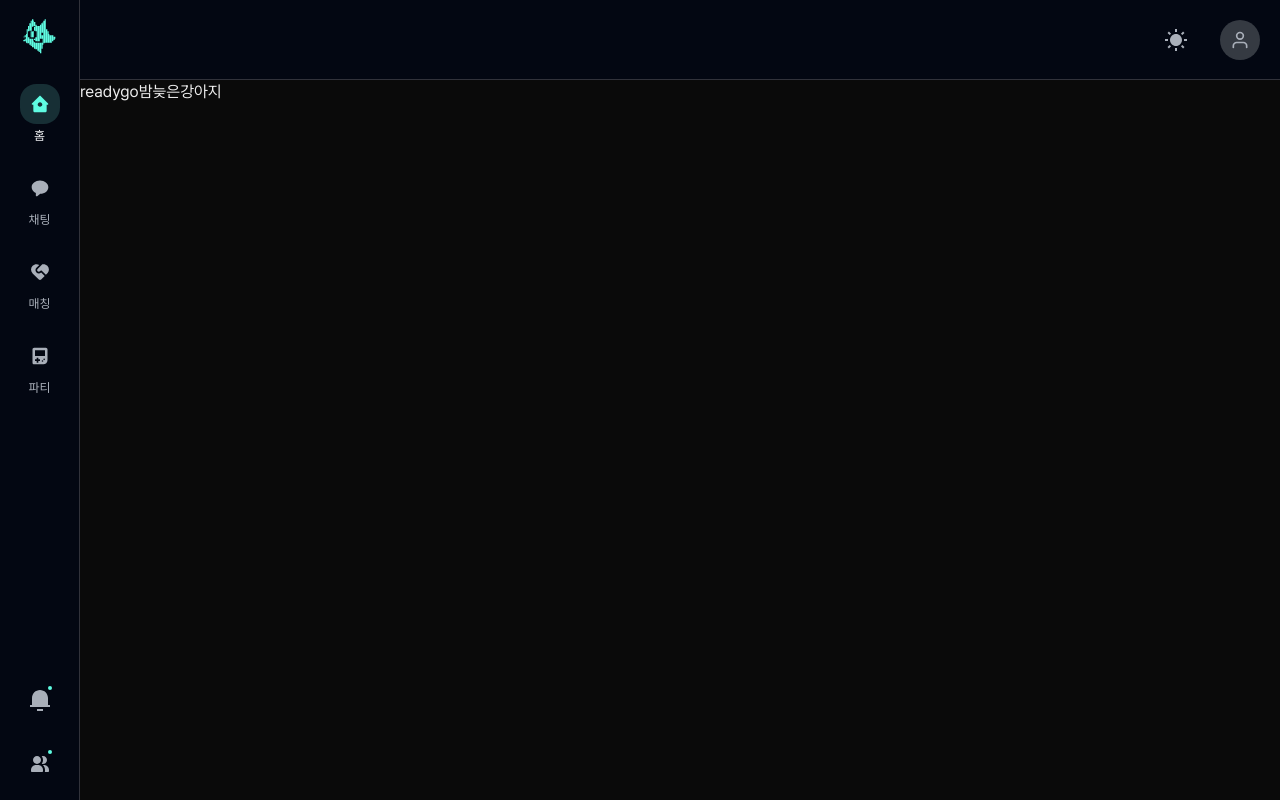
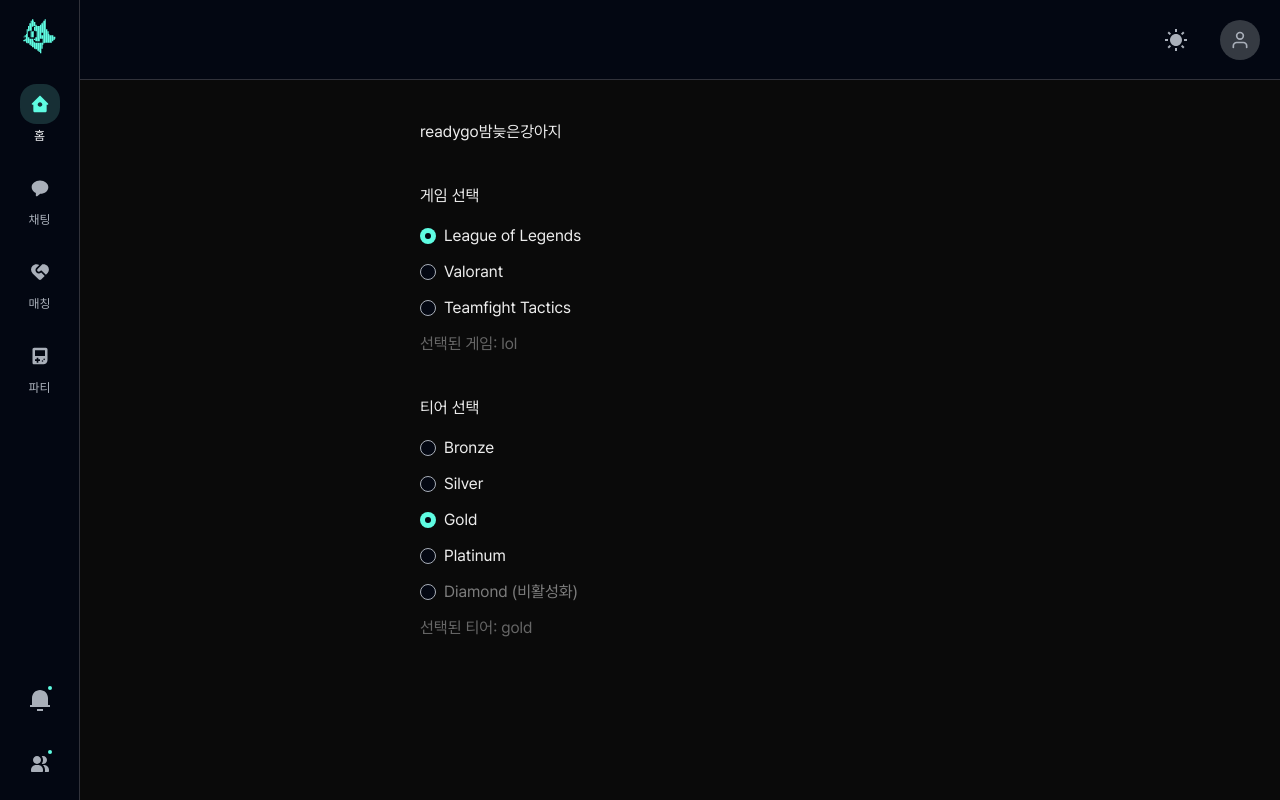
Before and after one commit to szeunkk/ReadyGo, a Next.js app: page / in a window 1280 px wide. Built offline with nearby package versions, Linux system fonts and the light colour scheme.

Commit message:
test: Radio 그룹 테스트 코드 추가
- 게임 선택 라디오 그룹 (LOL, Valorant, TFT)
- 티어 선택 라디오 그룹 (Bronze ~ Diamond)
- disabled 상태 테스트 포함
- 실시간 선택 상태 표시
- 같은 name 그룹 내에서 하나만 선택되는지 확인용

```diff
--- a/src/app/page.tsx
+++ b/src/app/page.tsx
@@ -1,5 +1,107 @@
+'use client';
+
 import { generateNickname } from '@/lib/nickname/generateNickname';
+import Radio from '@/commons/components/radio';
+import { useState } from 'react';
 
 export default function Home() {
-  return <>readygo{generateNickname()}</>;
+  const [selectedGame, setSelectedGame] = useState('lol');
+  const [selectedTier, setSelectedTier] = useState('gold');
+
+  return (
+    <div style={{ padding: '40px', maxWidth: '600px', margin: '0 auto' }}>
+      <h1>readygo{generateNickname()}</h1>
+
+      <div style={{ marginTop: '40px' }}>
+        <h2 style={{ marginBottom: '16px' }}>게임 선택</h2>
+        <div style={{ display: 'flex', flexDirection: 'column', gap: '12px' }}>
+          <label style={{ display: 'flex', gap: '8px', alignItems: 'center' }}>
+            <Radio
+              name="game"
+              value="lol"
+              checked={selectedGame === 'lol'}
+              onChange={(e) => setSelectedGame(e.target.value)}
+            />
+            <span>League of Legends</span>
+          </label>
+          <label style={{ display: 'flex', gap: '8px', alignItems: 'center' }}>
+            <Radio
+              name="game"
+              value="valorant"
+              checked={selectedGame === 'valorant'}
+              onChange={(e) => setSelectedGame(e.target.value)}
+            />
+            <span>Valorant</span>
+          </label>
+          <label style={{ display: 'flex', gap: '8px', alignItems: 'center' }}>
+            <Radio
+              name="game"
+              value="tft"
+              checked={selectedGame === 'tft'}
+              onChange={(e) => setSelectedGame(e.target.value)}
+            />
+            <span>Teamfight Tactics</span>
+          </label>
+        </div>
+        <p style={{ marginTop: '12px', color: '#666' }}>
+          선택된 게임: {selectedGame}
+        </p>
+      </div>
+
+      <div style={{ marginTop: '40px' }}>
+        <h2 style={{ marginBottom: '16px' }}>티어 선택</h2>
+        <div style={{ display: 'flex', flexDirection: 'column', gap: '12px' }}>
+          <label style={{ display: 'flex', gap: '8px', alignItems: 'center' }}>
+            <Radio
+              name="tier"
+              value="bronze"
+              checked={selectedTier === 'bronze'}
+              onChange={(e) => setSelectedTier(e.target.value)}
+            />
+            <span>Bronze</span>
+          </label>
+          <label style={{ display: 'flex', gap: '8px', alignItems: 'center' }}>
+            <Radio
+              name="tier"
+              value="silver"
+              checked={selectedTier === 'silver'}
+              onChange={(e) => setSelectedTier(e.target.value)}
+            />
+            <span>Silver</span>
+          </label>
+          <label style={{ display: 'flex', gap: '8px', alignItems: 'center' }}>
+            <Radio
+              name="tier"
+              value="gold"
+              checked={selectedTier === 'gold'}
+              onChange={(e) => setSelectedTier(e.target.value)}
+            />
+            <span>Gold</span>
+          </label>
+          <label style={{ display: 'flex', gap: '8px', alignItems: 'center' }}>
+            <Radio
+              name="tier"
+              value="platinum"
+              checked={selectedTier === 'platinum'}
+              onChange={(e) => setSelectedTier(e.target.value)}
+            />
+            <span>Platinum</span>
+          </label>
+          <label style={{ display: 'flex', gap: '8px', alignItems: 'center' }}>
+            <Radio
+              name="tier"
+              value="diamond"
+              checked={selectedTier === 'diamond'}
+              onChange={(e) => setSelectedTier(e.target.value)}
+              disabled
+            />
+            <span style={{ opacity: 0.5 }}>Diamond (비활성화)</span>
+          </label>
+        </div>
+        <p style={{ marginTop: '12px', color: '#666' }}>
+          선택된 티어: {selectedTier}
+        </p>
+      </div>
+    </div>
+  );
 }
```
